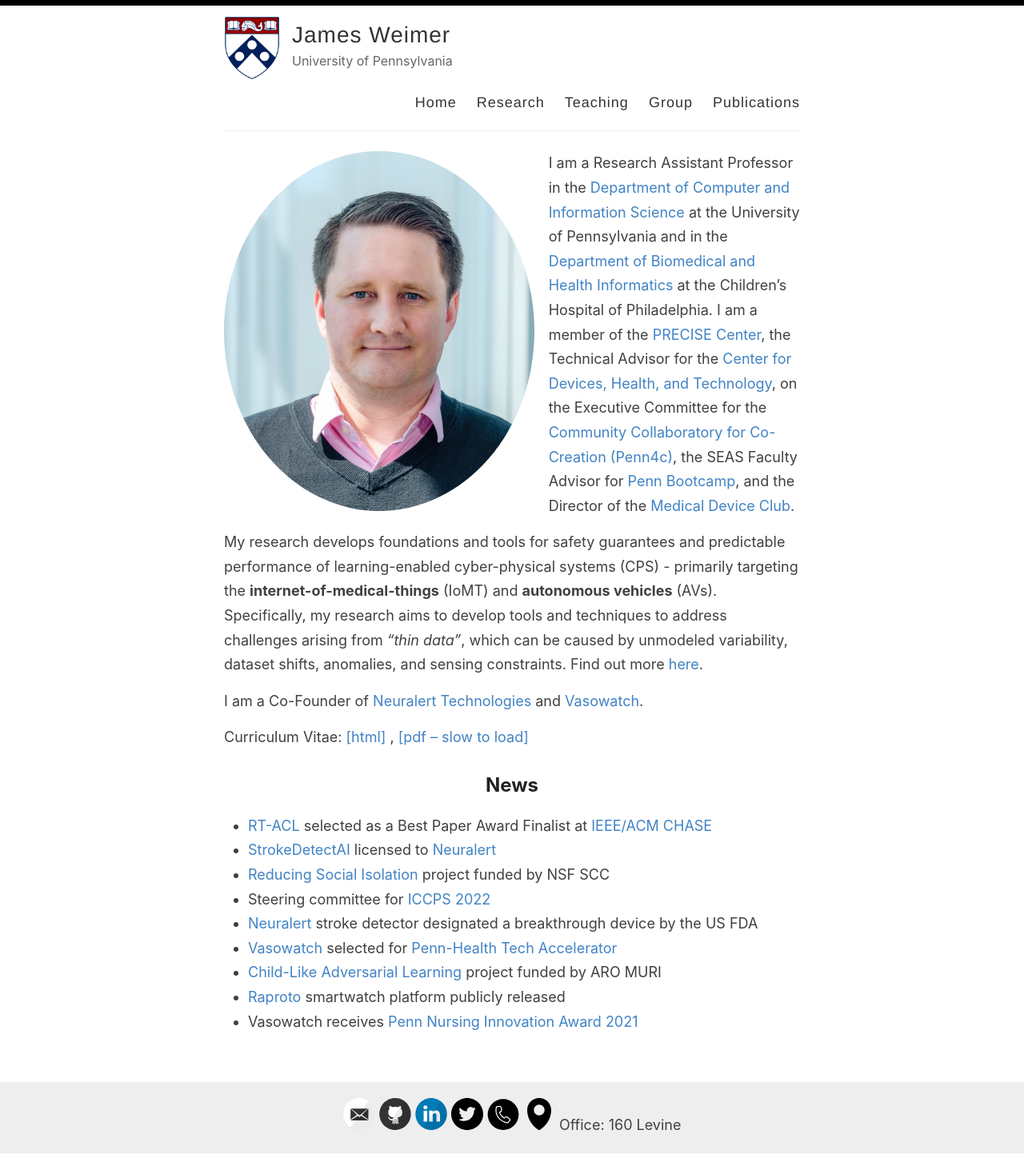
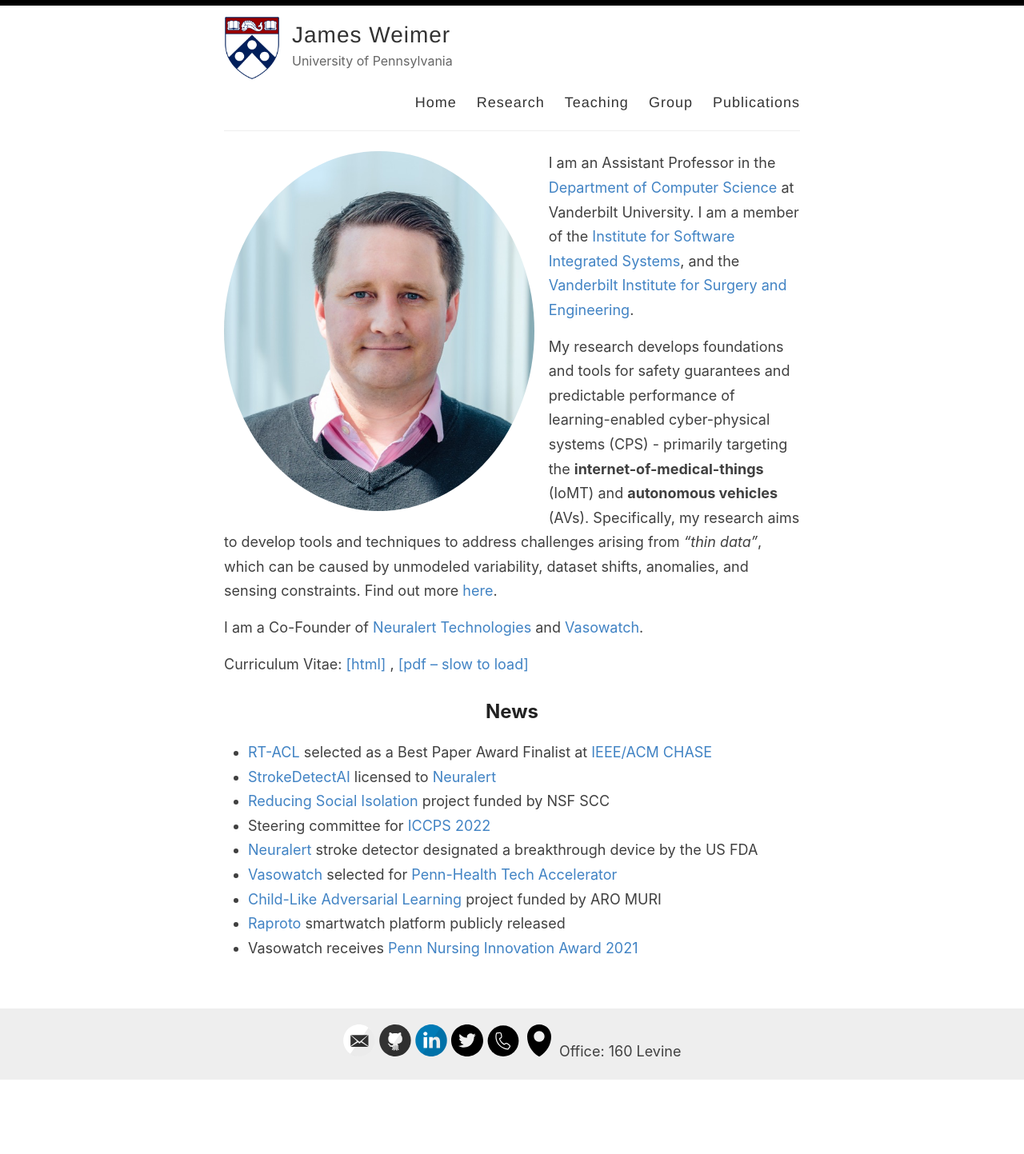
Before and after one commit to weimerj/weimerj.github.io, a Jekyll site: the page built from index.md, in a window 1280 px wide. Shown: the whole page at 80% size. Built offline with Jekyll 4.4.1, drawn with Linux system fonts in a browser that asks for light colours; after the commit the page ends 1351 px from its top, so only the background shows below that.

Commit message:
index update

```diff
--- a/index.md
+++ b/index.md
@@ -7,16 +7,13 @@
 
 
 
-I am a Research Assistant Professor in the
-[Department of Computer and Information Science](https://www.cis.upenn.edu/)
-at the University of Pennsylvania and in the
-[Department of Biomedical and Health Informatics](https://www.chop.edu/centers-programs/department-biomedical-and-health-informatics-dbhi)
-at the Children's Hospital of Philadelphia.
-I am a member of the [PRECISE Center](https://precise.seas.upenn.edu/),
-the Technical Advisor for the [Center for Devices, Health, and Technology](https://healthtech.upenn.edu/),
-on the Executive Committee for the [Community Collaboratory for Co-Creation (Penn4c)](https://www.penn4c.org/),
-the SEAS Faculty Advisor for [Penn Bootcamp](https://bootcamp.sas.upenn.edu/),
-and the Director of the [Medical Device Club](https://rtg.cis.upenn.edu/meddevclub/).
+I am an Assistant Professor in the
+[Department of Computer Science](https://engineering.vanderbilt.edu/cs/)
+at Vanderbilt University.
+I am a member of the [Institute for Software Integrated Systems](https://www.isis.vanderbilt.edu/),
+and the [Vanderbilt Institute for Surgery and Engineering](https://www.vanderbilt.edu/vise/).
+
+[//]: # (Technical Advisor for the [Center for Devices, Health, and Technology](https://healthtech.upenn.edu/),  on the Executive Committee for the [Community Collaboratory for Co-Creation (Penn4c)](https://www.penn4c.org/),  the SEAS Faculty Advisor for [Penn Bootcamp](https://bootcamp.sas.upenn.edu/), and the Director of the [Medical Device Club](https://rtg.cis.upenn.edu/meddevclub/).)
 
 My research develops foundations and tools for safety guarantees and predictable performance of
 learning-enabled cyber-physical systems (CPS) - primarily targeting the **internet-of-medical-things** (IoMT) and
```
